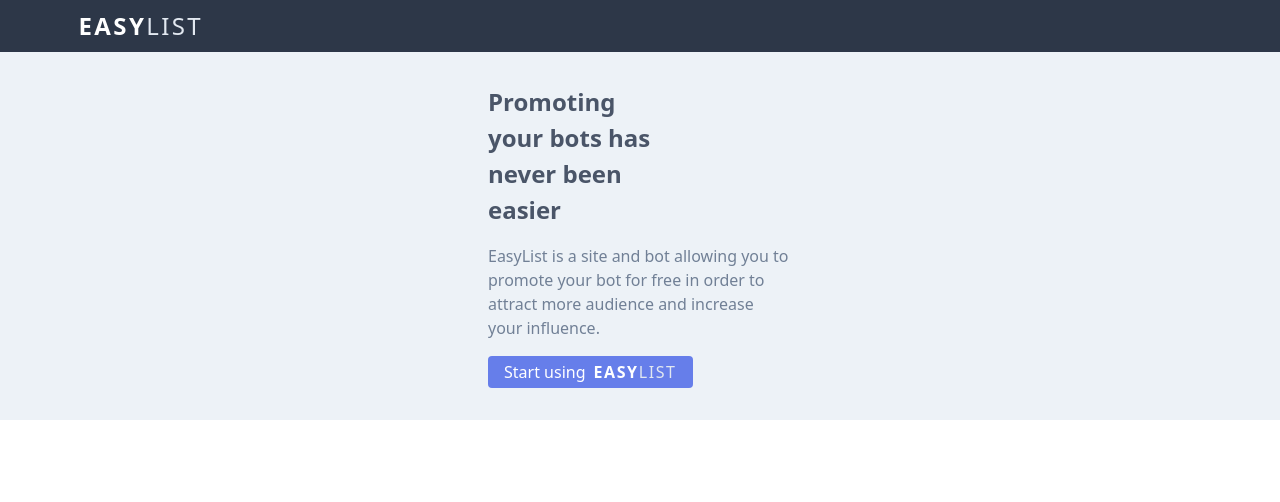
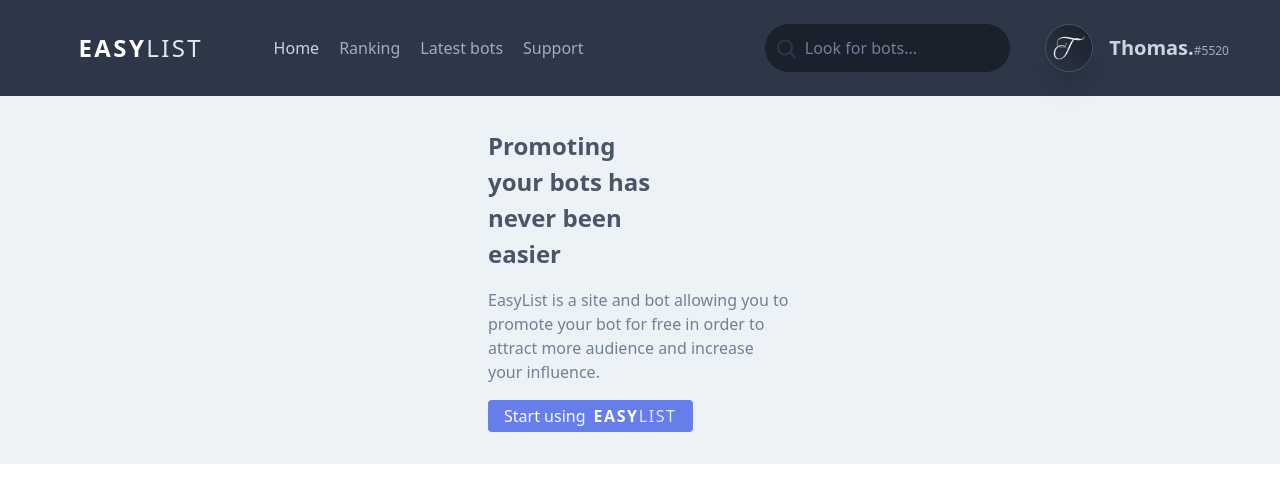
Before and after one commit to thomasvrgn/easybot-list, a Nuxt app: page / in a window 1280 px wide. Shown: the top 502 px of the page. Built offline with nearby package versions, Linux system fonts and the light colour scheme.

Commit message:
🐛 Navbar media checking fixed.

```diff
--- a/layouts/navbar.vue
+++ b/layouts/navbar.vue
@@ -77,7 +77,15 @@
   methods: {
     openMenu: function(): void {
       this.opened = !this.opened;
+    },
+    checkMedia: function(): void {
+      if (window.matchMedia('(min-width: 1024px)').matches) this.opened = true;
+      else this.opened = false;
     }
+  },
+  mounted: function(): void {
+    this.checkMedia();
+    window.addEventListener('resize', this.checkMedia);
   },
 })
 </script>
```
